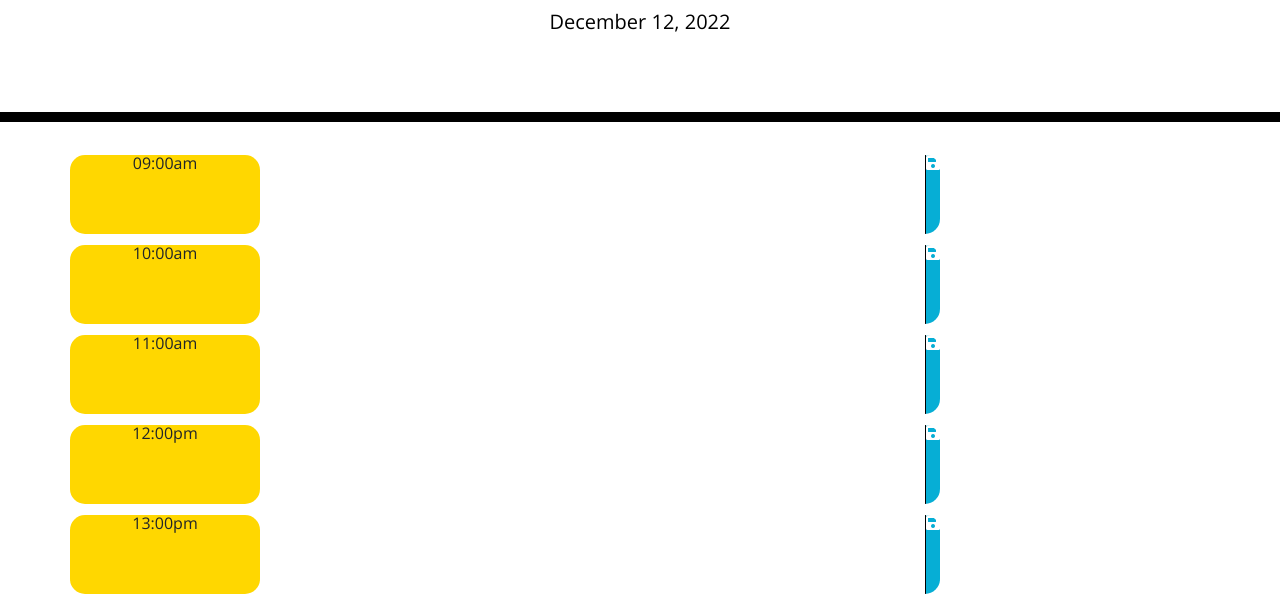
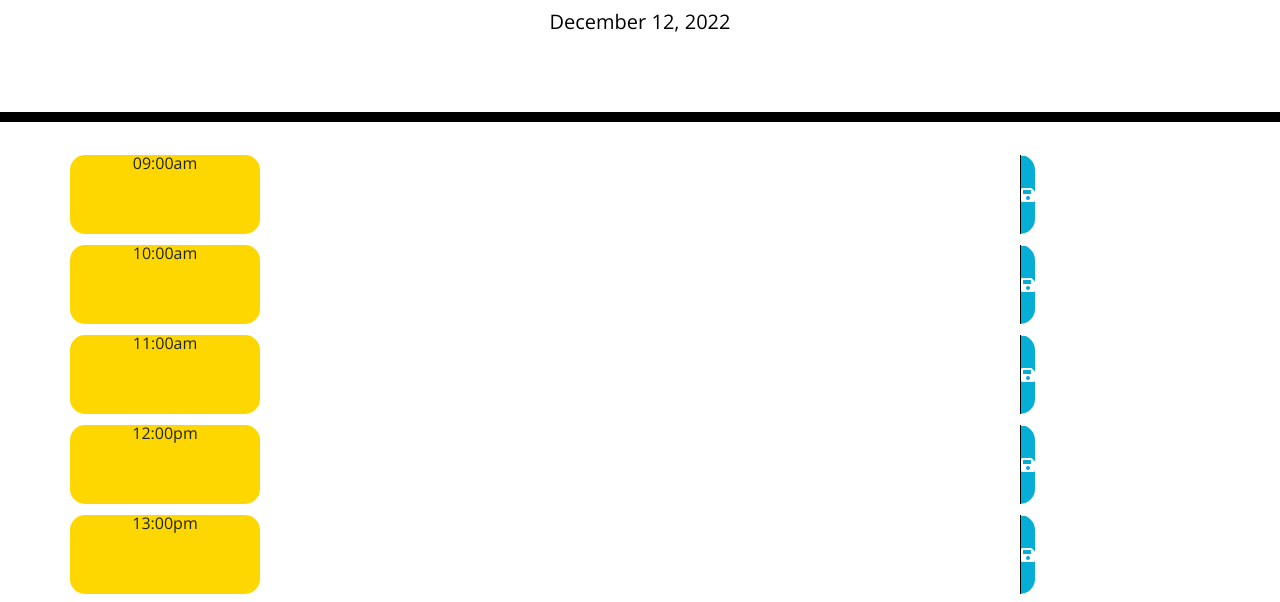
Before and after one commit to enwokedi96/planner-application, a plain HTML site: page index.html in a window 1280 px wide. Shown: the part 182-784 px from the top of the page. Drawn offline with nearby package versions, Linux system fonts and the light colour scheme.

Commit message:
aligned save button item in css

```diff
--- a/assets/css/style.css
+++ b/assets/css/style.css
@@ -58,6 +58,8 @@ textarea {
 }
 
 .saveBtn {
+  display: flex;
+  align-items: center;
   border-left: 1px solid black;
   border-top-right-radius: 15px;
   border-bottom-right-radius: 15px;
--- a/assets/js/index.js
+++ b/assets/js/index.js
@@ -5,8 +5,8 @@ $( 'document' ).ready(function(){
     var currentDate = $('#currentDay')
     var timeblocks = $('.container')
     var rowClasses = ['col-sm-2 col-md-2 col-lg-1',
-                        'col-sm-7 col-md-8 col-lg-10',
-                        'col-sm-3 col-md-2 col-lg-2']
+                        'col-sm-8 col-md-8 col-lg-9',
+                        'col-sm-2 col-md-2 col-lg-2']
     var currentHour = moment().hours();
     currentDate.text(moment().format('LL'))
 
```
